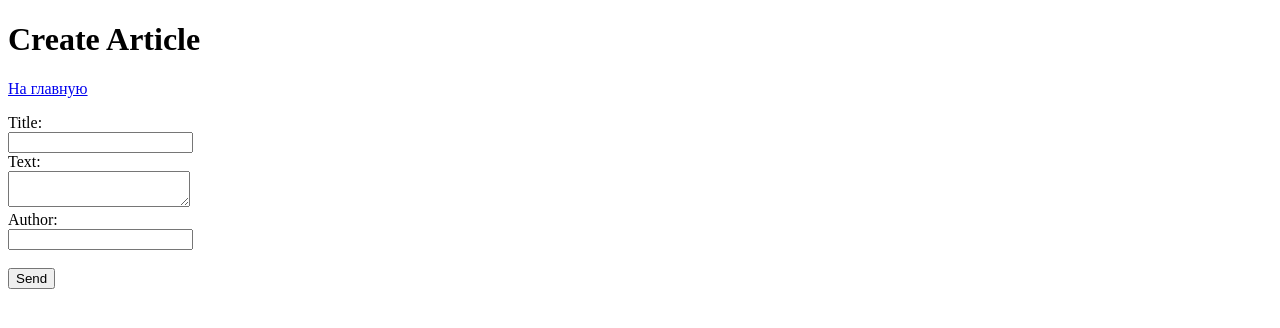
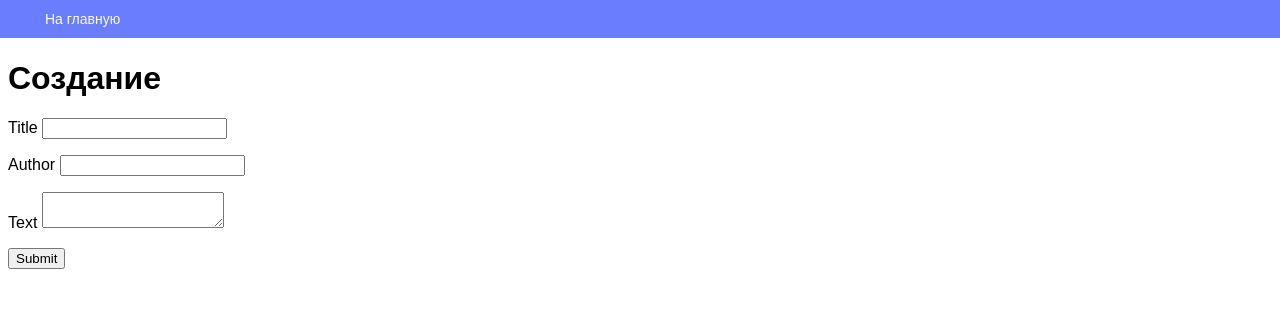
Before and after one commit to kirill-grehovodov/test, a Django app: template source/webapp/templates/article_create.html in a window 1280 px wide. Shown: the top 328 px of the page. Run offline with Django 3.2, Linux system fonts and the light colour scheme; the template is opened without the code that fills it, so the values that code supplies are empty.

Commit message:
lesson 46

```diff
--- a/source/hello/urls.py
+++ b/source/hello/urls.py
@@ -2,9 +2,16 @@ from django.contrib import admin
 from django.urls import path
 from webapp.views import index_view, article_create_view, article_view
 
+# urlpatterns = [
+#     path('admin/', admin.site.urls),
+#     path('', index_view),
+#     path('articles/add/', article_create_view),
+#     # path('article/', article_view),
+#     path('article/<int:pk>', article_view)
+# ]
 urlpatterns = [
     path('admin/', admin.site.urls),
-    path('', index_view),
-    path('articles/add/', article_create_view),
-    path('article/', article_view)
+    path('', index_view, name='index'),
+    path('article/<int:pk>', article_view, name='article_view'),
+    path('articles/add', article_create_view, name='article_add')
 ]
--- a/source/webapp/static/css/style.css
+++ b/source/webapp/static/css/style.css
@@ -1,5 +1,40 @@
 body {
     font-family: Arial, sans-serif;
-    background: red;
-    color: yellow;
+    margin-top: 60px;
 }
+.navbar {
+    display: block;
+    background: #6a7dff;
+    position: fixed;
+    top: 0;
+    right: 0;
+    left: 0;
+    font-size: 0;
+    box-sizing: border-box;
+    padding: 7px 30px;
+}
+
+.menu {
+    font-size: 14px;
+    line-height: 1;
+    padding: 0;
+    margin: 0;
+    display: inline-block;
+    color: #fffee8;
+}
+
+.menu li {
+    display: inline-block;
+}
+
+.menu a {
+    display: inline-block;
+    text-decoration: none;
+    color: inherit;
+    padding: 5px 15px;
+}
+
+.menu a:hover {
+    color: #ffc122;
+    text-decoration: underline;
+}
--- a/source/webapp/templates/article_create.html
+++ b/source/webapp/templates/article_create.html
@@ -1,22 +1,12 @@
-<!DOCTYPE html>
-<html lang="en">
-<head>
-    <meta charset="UTF-8">
-    <title>Create</title>
-</head>
-<body>
-<h1>Create Article</h1>
-<p><a href="/">На главную</a></p>
-<form action="/articles/add/" method="post">
-    {% csrf_token %}
-    <label>Title:</label><br/>
-    <input type="text" name="title"/><br/>
-    <label>Text:</label><br/>
-    <textarea name="content"></textarea><br/>
-    <label>Author:</label><br/>
-    <input type="text" name="author"/><br/>
-    <br/>
-    <input type="submit" value="Send"/>
-</form>
-</body>
-</html>
+{% extends "base.html" %}
+{% block title %}Create Article{% endblock %}
+{% block content %}
+   <h1>Создание</h1>
+   <form method="POST" action="{% url "article_add" %}">
+       {% csrf_token %}
+       <p><label>Title</label> <input type="text" name="title"></p>
+       <p><label>Author</label> <input type="text" name="author"></p>
+       <p><label>Text</label> <textarea name="text"></textarea></p>
+       <p><input type="submit" value="Submit"></p>
+   </form>
+{% endblock %}
--- /dev/null
+++ b/source/webapp/templates/base.html
@@ -0,0 +1,25 @@
+{% load static %}
+<!doctype html>
+<html lang="en">
+<head>
+    <meta charset="UTF-8">
+    <meta name="viewport"
+         content="width=device-width, user-scalable=no, initial-scale=1.0, maximum-scale=1.0, minimum-scale=1.0">
+    <meta http-equiv="X-UA-Compatible" content="ie=edge">
+    <title>{% block title %}Blog{% endblock %}</title>
+    <link rel="stylesheet" href="{% static 'css/style.css' %}">
+</head>
+<body>
+<nav class="navbar">
+    <div class="container">
+        <ul class="menu">
+            <li><a href="{% url 'index' %}">На главную</a></li>
+            {% block menu %}{% endblock %}
+        </ul>
+    </div>
+</nav>
+<div class="container">
+    {% block content %}{% endblock %}
+</div>
+</body>
+</html>
```
Also changed, not shown: source/webapp/static/ii.html (deleted, +0 -18 lines), source/webapp/templates/article_view.html (+9 -14 lines), source/webapp/templates/index.html (+15 -21 lines), source/webapp/views.py (+27 -11 lines).
